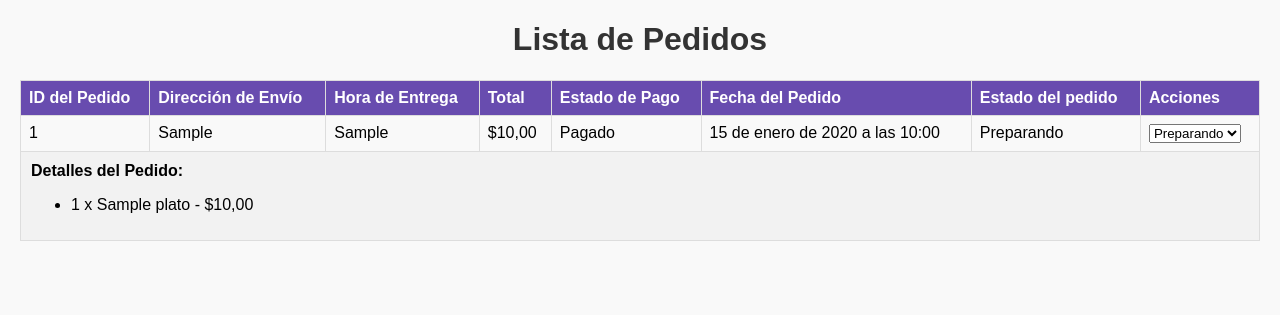
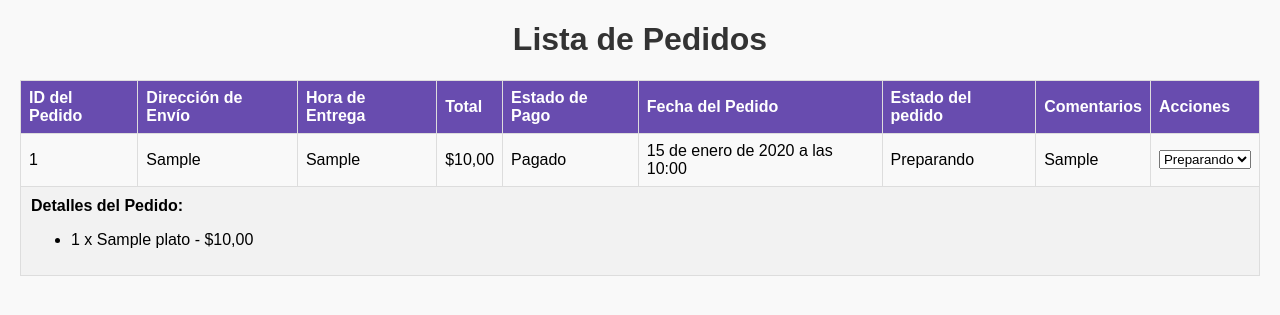
Before and after one commit to daigopez/GRUPO1_F, a Django app: page /pedidos/ in a window 1280 px wide. Shown: the part 88-403 px from the top of the page. Run offline with Django 5.2, Linux system fonts and the light colour scheme; a user stored in the database is signed in; tables that the repository leaves empty hold one stand-in row (values such as "Sample post"); some libraries are stand-ins or nearby versions.

Commit message:
se agreo poner comentario
se agrego una caja de comentario para el cliente y se visualiza en la lista de pedidos

```diff
--- a/comercio/forms.py
+++ b/comercio/forms.py
@@ -63,6 +63,7 @@ class PagoForm(forms.Form):
     numero_tarjeta = forms.CharField(max_length=16, required=True)
     fecha_expiracion = forms.CharField(max_length=5, required=True)
     cvc = forms.CharField(max_length=3, required=True)
+    comentarios = forms.CharField(widget=forms.Textarea, required=False)  # Campo de comentarios
 
     def clean_fecha_expiracion(self):
         fecha_expiracion = self.cleaned_data['fecha_expiracion']
--- a/comercio/models.py
+++ b/comercio/models.py
@@ -82,6 +82,7 @@ class Pedido(models.Model):
     pagado = models.BooleanField(default=False)
     fecha_pedido = models.DateTimeField(auto_now_add=True)
     estado = models.CharField(max_length=50, choices=ESTADO_CHOICES, default='Preparando')
+    comentarios = models.TextField(blank=True)  # Campo para comentarios del pedido
 
     def __str__(self):
         return f'Pedido {self.id} - {self.estado}'
--- a/comercio/templates/comercio/lista_pedidos.html
+++ b/comercio/templates/comercio/lista_pedidos.html
@@ -135,6 +135,7 @@
                 <th>Estado de Pago</th>
                 <th>Fecha del Pedido</th>
                 <th>Estado del pedido</th>
+                <th>Comentarios</th>  <!-- Nueva columna para comentarios -->
                 <th>Acciones</th>
             </tr>
         </thead>
@@ -148,6 +149,7 @@
                 <td data-label="Estado de Pago">{{ pedido_info.pedido.pagado|yesno:"Pagado,Pendiente" }}</td>
                 <td data-label="Fecha del Pedido">{{ pedido_info.pedido.fecha_pedido }}</td>
                 <td data-label="Estado del pedido">{{ pedido_info.pedido.estado }}</td>
+                <td data-label="Comentarios">{{ pedido_info.pedido.comentarios|default:"Sin comentarios" }}</td>  <!-- Mostrar comentarios -->
                 <td data-label="Acciones">
                     <form method="POST" action="{% url 'actualizar_estado_pedido' pedido_info.pedido.id %}" style="display: inline;">
                         {% csrf_token %}
@@ -160,7 +162,7 @@
                 </td>
             </tr>
             <tr>
-                <td colspan="8" style="padding: 0;">
+                <td colspan="9" style="padding: 0;">
                     <div style="background-color: #f2f2f2; padding: 10px;">
                         <strong>Detalles del Pedido:</strong>
                         <ul>
--- a/comercio/templates/comercio/pago.html
+++ b/comercio/templates/comercio/pago.html
@@ -119,6 +119,10 @@
                 <label for="cvc">CVC:</label>
                 <input type="number" id="cvc" name="cvc" placeholder="Ej. 123" required>
             </div>
+            <div class="form-group">
+                <label for="comentarios">Comentarios:</label>
+                <textarea id="comentarios" name="comentarios" placeholder="Escribe tus comentarios aquí..." rows="4"></textarea>
+            </div>
             <button type="submit">Realizar Pago</button>
         </form>
         <a href="{% url 'pagina_venta' %}" class="back-link">Volver a la Página de Venta</a>
--- a/comercio/views.py
+++ b/comercio/views.py
@@ -315,35 +315,26 @@ def modificar_datos(request):
 # Fin modificación de registro de usuarios
 
 ###################### pagos ######################
-from django.contrib.auth.decorators import login_required
-from django.shortcuts import get_object_or_404, render, redirect
-from django.contrib import messages
-from .models import Carrito, Pedido, DetallePedido, Perfil
-from .forms import PagoForm
-
 @login_required
 def pago(request):
     carrito = get_object_or_404(Carrito, user=request.user)
     perfil = get_object_or_404(Perfil, user=request.user)
     direcciones = []
 
-    # Agregar la dirección del perfil al contexto
     if perfil.direccion:
         direcciones.append(perfil.direccion)
 
     if request.method == 'POST':
-        # Asegúrate de incluir el campo custom_address en el formulario
         form = PagoForm(request.POST)
         if form.is_valid():
             direccion_envio = form.cleaned_data['direccion_envio']
-            # Obtener custom_address si se seleccionó "otra"
             custom_address = request.POST.get('custom_address', '')
 
-            # Usar custom_address si 'direccion_envio' es 'otra'
             if direccion_envio == 'otra':
                 direccion_envio = custom_address
 
             hora_entrega = form.cleaned_data['hora_entrega']
+            comentarios = request.POST.get('comentarios', '')  # Captura el campo de comentarios
 
             # Crear el pedido
             pedido = Pedido.objects.create(
@@ -351,10 +342,10 @@ def pago(request):
                 carrito=carrito,
                 direccion_envio=direccion_envio,
                 hora_entrega=hora_entrega,
-                pagado=True
+                pagado=True,
+                comentarios=comentarios  # Guarda los comentarios en el pedido
             )
 
-            # Guardar los detalles del pedido
             for item in carrito.itemcarrito_set.all():
                 DetallePedido.objects.create(
                     pedido=pedido,
@@ -364,7 +355,6 @@ def pago(request):
                     subtotal=item.plato.precio * item.cantidad
                 )
 
-            # Limpiar el carrito después de la compra
             carrito.itemcarrito_set.all().delete()
 
             messages.success(request, 'Pago realizado con éxito.')
```
Also changed, not shown: comercio/migrations/0028_pedido_comentarios.py (added), media/platos/descarga_qIMJqHV.jpeg (added), media/platos/imagen_2024-11-11_200131376_igHsCBY.png (added).
